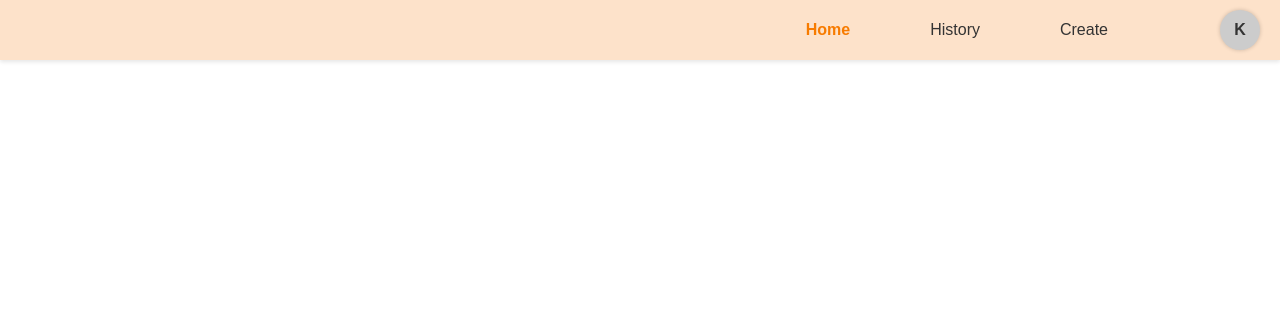
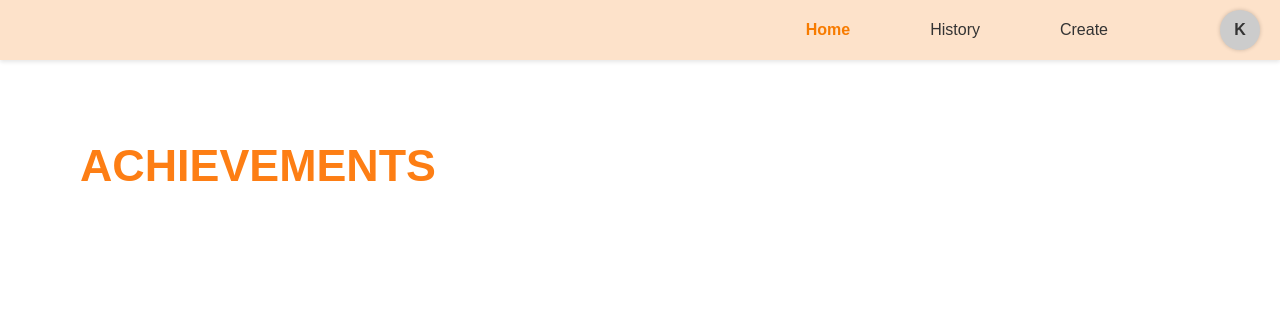
Before and after one commit to j3ws3r/VCSHackathon, a FastAPI app: page /dashboard in a window 1280 px wide. Shown: the top 320 px of the page. Run offline with FastAPI, Linux system fonts and the light colour scheme.

Commit message:
container styles

```diff
--- a/app/static/css/theme.css
+++ b/app/static/css/theme.css
@@ -1,6 +1,7 @@
 body {
   margin: 0;
   padding: 0;
+  font-family: Arial, Helvetica, sans-serif;
 }
 
 .header {
@@ -62,3 +63,13 @@ body {
     box-shadow: 0 0 4px rgba(0, 0, 0, 0.2);
     cursor: pointer;
 }
+
+.title {
+    color: #FD7E14;
+    font-size: 2.8rem;
+    text-transform: uppercase;
+}
+
+.container {
+  margin: 5rem;
+}
--- a/app/templates/achievements.html
+++ b/app/templates/achievements.html
@@ -3,7 +3,7 @@
 <head>
     <meta charset="UTF-8" />
     <meta name="viewport" content="width=device-width, initial-scale=1.0"/>
-    <title>Sign In</title>
+    <title>Achievements</title>
 
     <link rel="stylesheet" href="{{ request.url_for('static', path='css/theme.css') if request else '/static/css/theme.css' }}" type="text/css" media="all" />
 
@@ -21,7 +21,8 @@
         </div>
     </div>
 </div>
-
-
+<div class="container">
+    <h1 class="title">Achievements</h1>
+</div>
 </body>
 </html>
```
